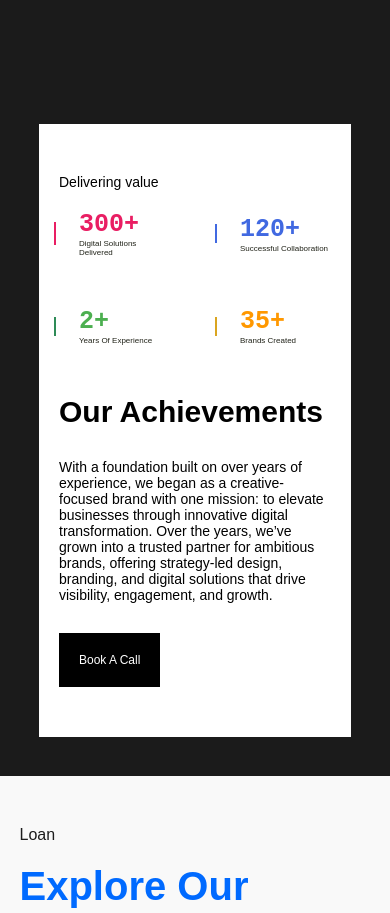
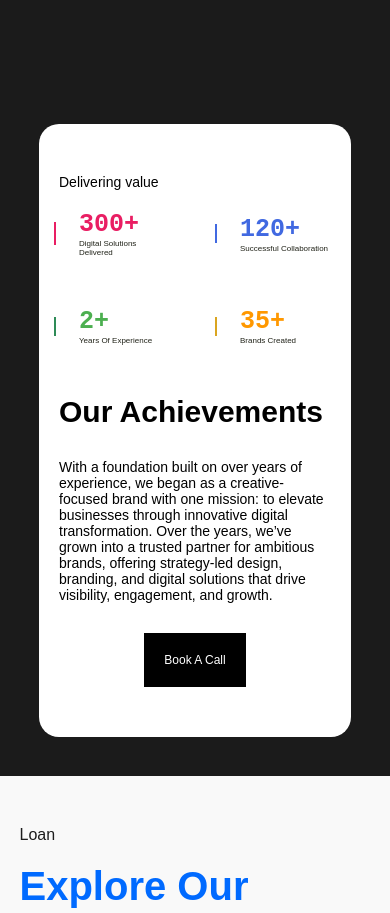
Before and after one commit to nehldotjs/holyfield, a React (Create React App) app: page / in a window 390 px wide. Shown: the part 3020-3933 px from the top of the page. Built offline with nearby package versions, Linux system fonts and the light colour scheme.

Commit message:
new commit

```diff
--- a/src/styles/hero.css
+++ b/src/styles/hero.css
@@ -1105,8 +1105,11 @@
         flex-direction: column;
         background-color: white;
         padding: 50px 20px;
+        border-radius: 20px ;
     }
-
+.home-booking-button-wrapper button {
+  margin: auto;
+}
     .home-s-content-wrapper {
         display: flex;
         align-items: center;
```
